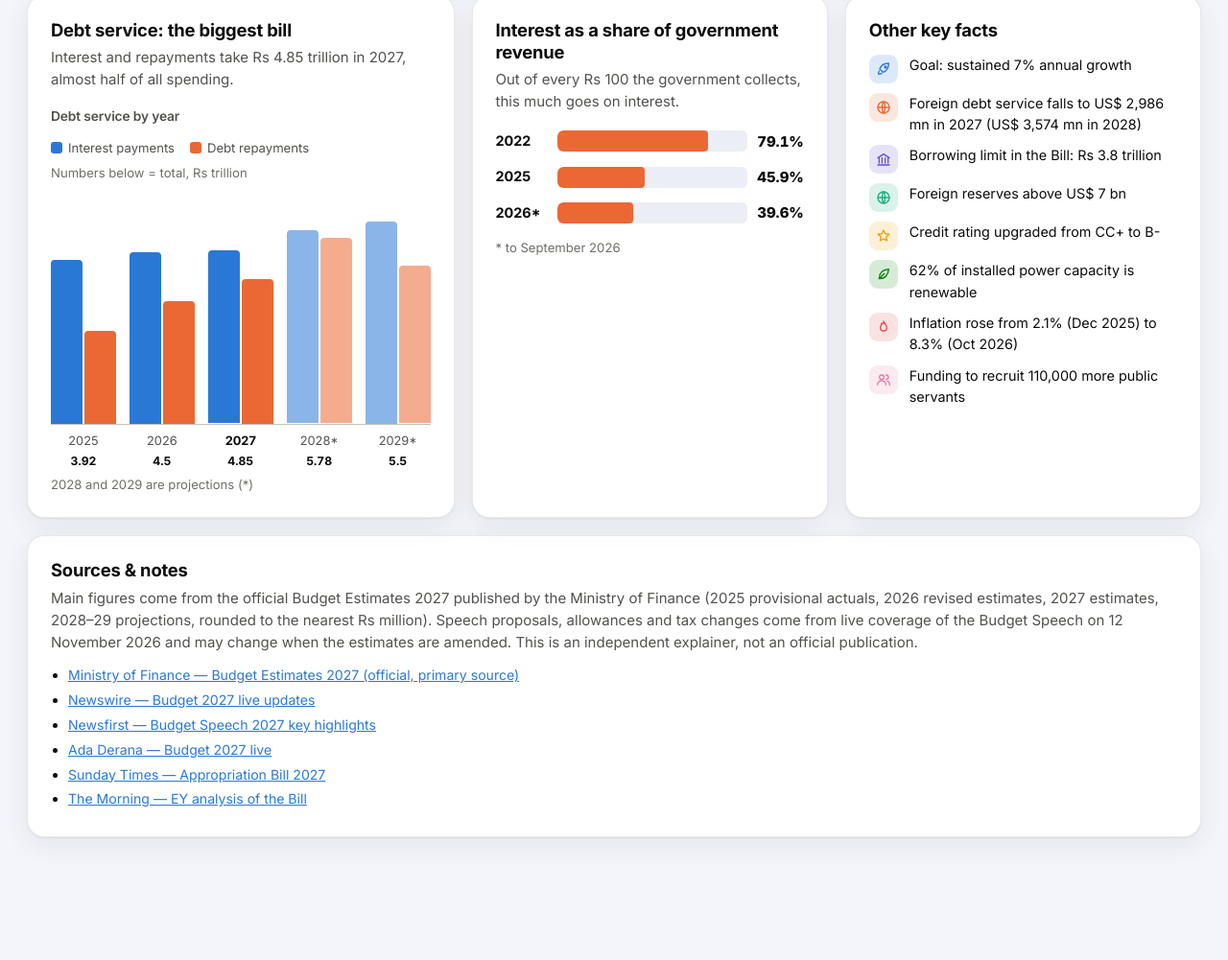
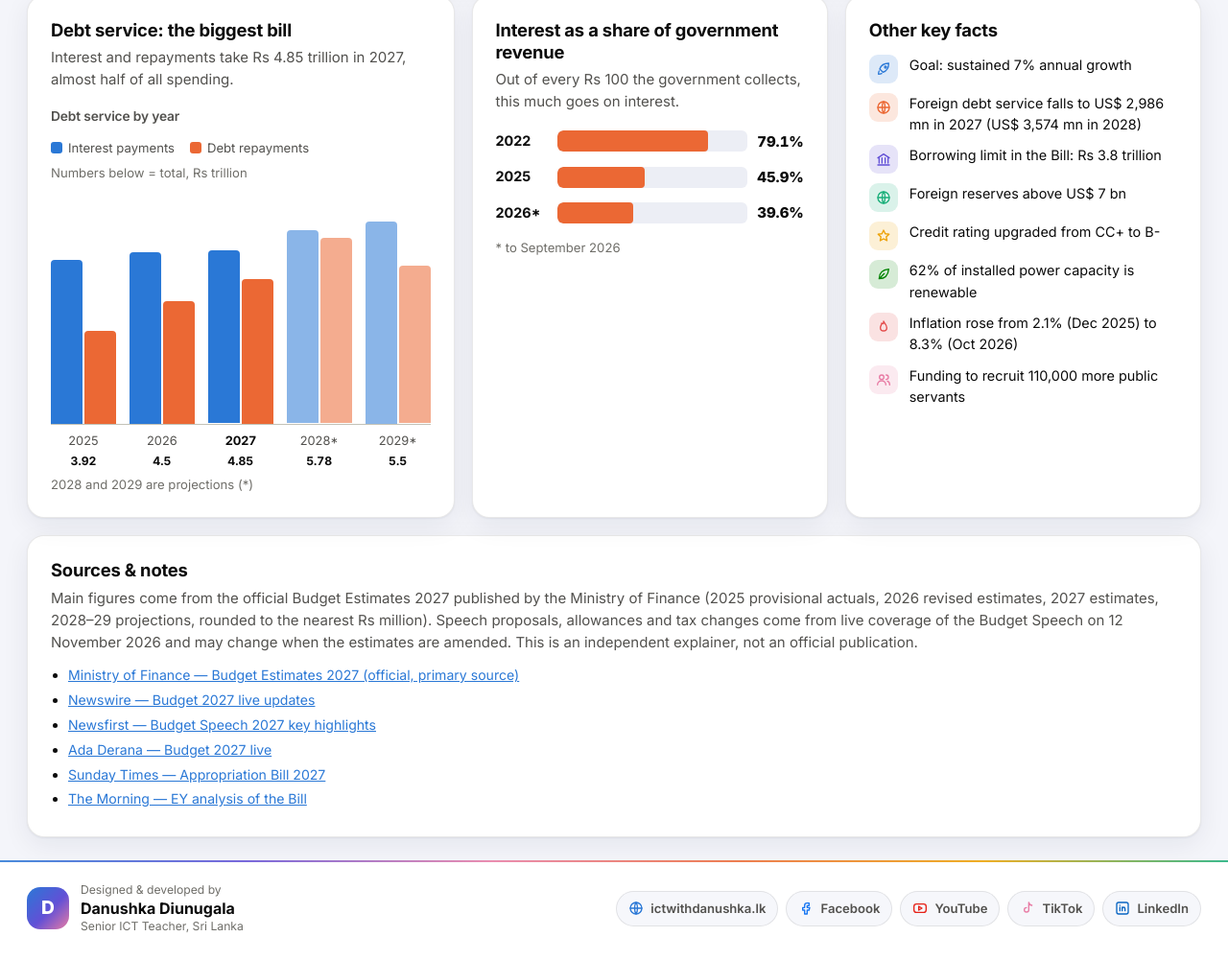
Before and after one commit to Danushka-Intvaria/budget2027, a website: page index.html in a window 1280 px wide. Shown: the part 6497-7498 px from the top of the page at 96% size. Before the commit the page ends 7418 px from the top, so only its background shows below. Drawn offline with nearby package versions, Linux system fonts and the light colour scheme.

Commit message:
Add developer footer with social links
Co-Authored-By: Claude Opus 5.5 <noreply@anthropic.com>

```diff
--- a/css/styles.css
+++ b/css/styles.css
@@ -470,3 +470,23 @@ main { padding-bottom: 48px; }
 .tc-up { --tc: #d03b3b; --tc-ink: #d03b3b; }
 .tc-same { --tc: var(--ink-3); --tc-ink: var(--ink-3); }
 @media (max-width: 560px) { .tc { grid-template-columns: 30px 1fr; } .tc-tag { grid-column: 2; } }
+
+/* Developer footer */
+main { padding-bottom: 24px; }
+.dev-footer { border-top: 1px solid var(--line); background: var(--surface); position: relative; }
+.dev-footer::before { content: ""; position: absolute; left: 0; right: 0; top: -1px; height: 2px;
+  background: linear-gradient(90deg, var(--s1), var(--s7), var(--s5), var(--s2), var(--s4), var(--s3)); opacity: .85; }
+.dev-inner { display: flex; flex-wrap: wrap; align-items: center; justify-content: space-between; gap: 18px; padding-top: 22px; padding-bottom: 26px; }
+.dev-who { display: flex; align-items: center; gap: 12px; min-width: 0; }
+.dev-who > div { display: flex; flex-direction: column; line-height: 1.35; }
+.dev-who small { color: var(--ink-3); font-size: .76rem; }
+.dev-avatar { width: 44px; height: 44px; border-radius: 14px; display: grid; place-items: center; flex: none;
+  font-weight: 800; font-size: 1.2rem; color: #fff; background: linear-gradient(135deg, var(--s1), var(--s7) 55%, var(--s5)); }
+.dev-name { font-weight: 700; font-size: 1rem; color: var(--ink); text-decoration: none; }
+.dev-name:hover { color: var(--accent); }
+.dev-links { display: flex; flex-wrap: wrap; gap: 8px; }
+.dev-links a { display: inline-flex; align-items: center; gap: 7px; padding: 7px 12px; border-radius: 999px; text-decoration: none;
+  font-size: .82rem; font-weight: 600; color: var(--ink-2); background: var(--surface-2); border: 1px solid var(--line); transition: transform .15s, border-color .15s, color .15s; }
+.dev-links a:hover { color: var(--ink); border-color: var(--c); transform: translateY(-1px); }
+.dev-links svg { width: 16px; height: 16px; fill: none; stroke: var(--c); stroke-width: 2; stroke-linecap: round; stroke-linejoin: round; }
+@media (max-width: 560px) { .dev-links a span { position: absolute; width: 1px; height: 1px; overflow: hidden; clip: rect(0 0 0 0); white-space: nowrap; } .dev-links a { padding: 9px; } .dev-links svg { width: 18px; height: 18px; } }
--- a/index.html
+++ b/index.html
@@ -227,6 +227,30 @@
     </section>
   </main>
 
+  <footer class="dev-footer">
+    <div class="wrap dev-inner">
+      <div class="dev-who">
+        <span class="dev-avatar" aria-hidden="true">D</span>
+        <div>
+          <small data-i18n="dev_by">Designed &amp; developed by</small>
+          <a class="dev-name" href="https://ictwithdanushka.lk/" target="_blank" rel="noopener">Danushka Diunugala</a>
+          <small class="dev-role" data-i18n="dev_role">Senior ICT Teacher, Sri Lanka</small>
+        </div>
+      </div>
+      <nav class="dev-links" aria-label="Developer links">
+        <a href="https://ictwithdanushka.lk/" target="_blank" rel="noopener" style="--c:var(--s1)">
+          <svg viewBox="0 0 24 24" aria-hidden="true"><circle cx="12" cy="12" r="9"/><path d="M3 12h18M12 3c3 3.5 3 14.5 0 18M12 3c-3 3.5-3 14.5 0 18"/></svg><span>ictwithdanushka.lk</span></a>
+        <a href="https://www.facebook.com/danushka.diunugala" target="_blank" rel="noopener" style="--c:#1877f2">
+          <svg viewBox="0 0 24 24" aria-hidden="true"><path d="M14 8h3V4h-3a4 4 0 0 0-4 4v3H7v4h3v6h4v-6h3l1-4h-4V8z"/></svg><span>Facebook</span></a>
+        <a href="https://www.youtube.com/@ictwithdanushka" target="_blank" rel="noopener" style="--c:#e62117">
+          <svg viewBox="0 0 24 24" aria-hidden="true"><rect x="2.5" y="5.5" width="19" height="13" rx="4"/><path d="M10 9v6l5-3z"/></svg><span>YouTube</span></a>
+        <a href="https://www.tiktok.com/@danushkadiunugala" target="_blank" rel="noopener" style="--c:var(--s5)">
+          <svg viewBox="0 0 24 24" aria-hidden="true"><path d="M14 3v11.5a3.5 3.5 0 1 1-3.5-3.5M14 3c.5 2.5 2.5 4.5 5 4.5"/></svg><span>TikTok</span></a>
+        <a href="https://www.linkedin.com/in/danushka-diunugala-444602130" target="_blank" rel="noopener" style="--c:#0a66c2">
+          <svg viewBox="0 0 24 24" aria-hidden="true"><rect x="3" y="3" width="18" height="18" rx="3"/><path d="M8 10.5V16M8 7.5v.01M11.5 16v-5.5M11.5 13c0-1.5 1-2.5 2.25-2.5S16 11.5 16 13v3"/></svg><span>LinkedIn</span></a>      </nav>
+    </div>
+  </footer>
+
   <div class="tip" id="tip" role="tooltip" hidden></div>
 
   <script src="https://cdn.jsdelivr.net/npm/three@0.147.0/build/three.min.js"></script>
--- a/js/i18n.js
+++ b/js/i18n.js
@@ -290,3 +290,6 @@ Object.assign(window.I18N.ta, {
   taxch_title: "வரி மற்றும் அறவீட்டு மாற்றங்கள்", taxch_desc: "உரையின் இறுதியில் அறிவிக்கப்பட்டவை. பெரும்பாலானவை வரிகளைக் குறைக்கின்றன; ஒன்று அறவீட்டை உயர்த்துகிறது.",
   tag_down: "நிவாரணம்", tag_up: "அதிகரிப்பு", tag_same: "மாற்றமில்லை", per_day: "/ நாள்"
 });
+Object.assign(window.I18N.en, { dev_by: "Designed & developed by", dev_role: "Senior ICT Teacher, Sri Lanka" });
+Object.assign(window.I18N.si, { dev_by: "නිර්මාණය හා සංවර්ධනය", dev_role: "ජ්‍යෙෂ්ඨ ICT ගුරු, ශ්‍රී ලංකාව" });
+Object.assign(window.I18N.ta, { dev_by: "வடிவமைப்பு மற்றும் உருவாக்கம்", dev_role: "சிரேஷ்ட ICT ஆசிரியர், இலங்கை" });
```
